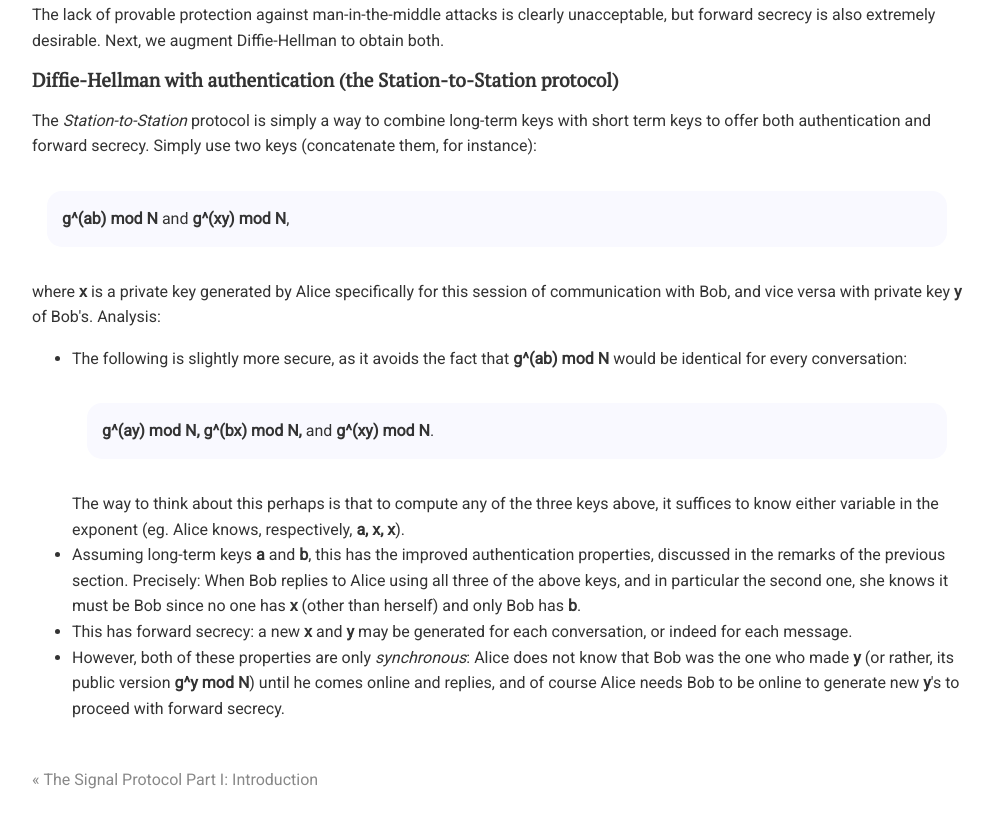
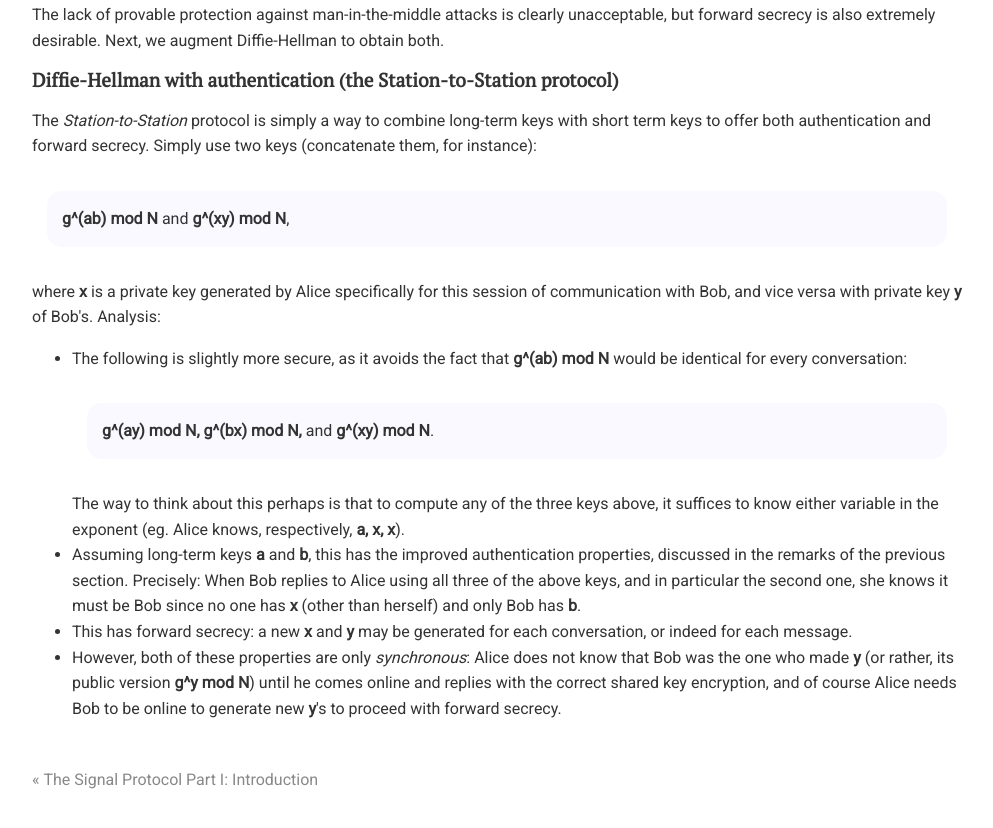
Before and after one commit to chatscrypt/chatscrypt.github.io, a Jekyll site: the page built from _posts/2020-01-06-the-signal-protocol-part-ii-the-diffie-hellman-key-exchange.html, in a window 1280 px wide and 900 px high, scrolled down 1264 px. Shown: the top 828 px of the window, without its empty margins (143-1136 px from the left). Built offline with Jekyll 4.4.1, drawn with Linux system fonts in a browser that asks for light colours; comment, search, counter and statistics services are not loaded.

Commit message:
Update 2020-01-06-the-signal-protocol-part-ii-the-diffie-hellman-key-exchange.html

```diff
--- a/_posts/2020-01-06-the-signal-protocol-part-ii-the-diffie-hellman-key-exchange.html
+++ b/_posts/2020-01-06-the-signal-protocol-part-ii-the-diffie-hellman-key-exchange.html
@@ -56,5 +56,5 @@
 
  <li>This has forward secrecy: a new <b>x</b> and <b>y</b> may be generated for each conversation, or indeed for each message.
 
- <li> However, both of these properties are only <i>synchronous</i>: Alice does not know that Bob was the one who made <b>y</b> (or rather, its public version <b>g^y mod N</b>) until he comes online and replies, and of course Alice needs Bob to be online to generate new <b>y</b>'s to proceed with forward secrecy.
+ <li> However, both of these properties are only <i>synchronous</i>: Alice does not know that Bob was the one who made <b>y</b> (or rather, its public version <b>g^y mod N</b>) until he comes online and replies with the correct shared key encryption, and of course Alice needs Bob to be online to generate new <b>y</b>'s to proceed with forward secrecy.
 </ul>
```
